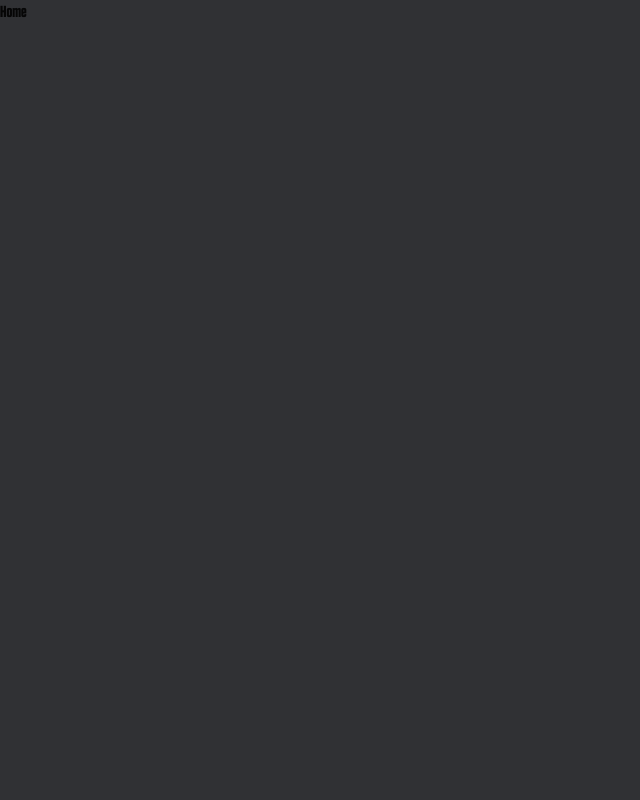
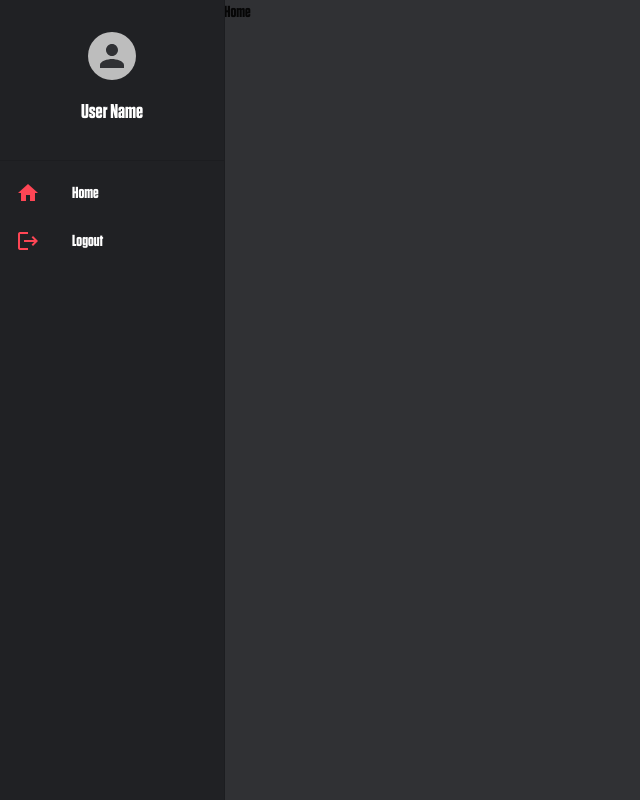
Before and after one commit to LucasGitDev/RadiantStore-Frontend, a React (Vite) app: page / in a window 1280 px wide. Shown: the whole page, without its empty margins (0-640 px from the left). Built offline with nearby package versions, Linux system fonts and the light colour scheme; a web font is replaced by a local one.

Commit message:
feat: :sparkles: adds custom drawer and routing improvements

```diff
--- /dev/null
+++ b/src/components/CustomDrawer/index.tsx
@@ -0,0 +1,96 @@
+import {
+  Avatar,
+  Divider,
+  Drawer,
+  Icon,
+  List,
+  ListItemButton,
+  ListItemIcon,
+  ListItemText,
+  Typography,
+  useMediaQuery,
+  useTheme,
+} from '@mui/material';
+import { Box } from '@mui/system';
+import { useDrawerContext } from '../../contexts/DrawerContext';
+import { useMatch, useNavigate, useResolvedPath } from 'react-router-dom';
+
+interface IListItemDrawerProps {
+  to: string;
+  icon: string;
+  text: string;
+  onClick: (() => void) | undefined;
+}
+
+const ListItemDrawer = ({ to, icon, text, onClick }: IListItemDrawerProps) => {
+  const navigate = useNavigate();
+
+  const resolvedPath = useResolvedPath(to);
+  const match = useMatch({ path: resolvedPath.pathname, end: false });
+
+  const handleClick = () => {
+    navigate(to);
+    onClick?.();
+  };
+
+  return (
+    <ListItemButton selected={!!match} onClick={handleClick}>
+      <ListItemIcon>
+        <Icon color="primary">{icon}</Icon>
+      </ListItemIcon>
+      <ListItemText>
+        <Typography variant="body1" color="#fff">
+          {text}
+        </Typography>
+      </ListItemText>
+    </ListItemButton>
+  );
+};
+export default function CustomDrawer({ children }: { children: React.ReactNode }) {
+  const theme = useTheme();
+  const smDown = useMediaQuery(theme.breakpoints.down('sm'));
+
+  const { isDrawerOpen, toggleDrawerOpen, drawerOptions } = useDrawerContext();
+  return (
+    <>
+      <Drawer open={isDrawerOpen} variant={smDown ? 'temporary' : 'permanent'} onClose={toggleDrawerOpen}>
+        <Box width={theme.spacing(28)} height="100%" display="flex" flexDirection="column">
+          <Box
+            width="100%"
+            height={theme.spacing(20)}
+            display="flex"
+            flexDirection="column"
+            alignItems="center"
+            justifyContent="center"
+            gap={2}
+          >
+            <Avatar sx={{ height: theme.spacing(6), width: theme.spacing(6) }} />
+            <Typography variant="h6" color="#fff" textAlign="center">
+              User Name
+            </Typography>
+          </Box>
+
+          <Divider />
+          <Box flex={1}>
+            <List component="nav">
+              {drawerOptions.map((item, i) => {
+                return (
+                  <ListItemDrawer
+                    key={i}
+                    to={item.path}
+                    icon={item.icon}
+                    text={item.label}
+                    onClick={toggleDrawerOpen}
+                  />
+                );
+              })}
+            </List>
+          </Box>
+        </Box>
+      </Drawer>
+      <Box height="100vh" marginLeft={smDown ? 0 : theme.spacing(28)}>
+        {children}
+      </Box>
+    </>
+  );
+}
--- /dev/null
+++ b/src/contexts/DrawerContext.tsx
@@ -0,0 +1,41 @@
+import { createContext, useCallback, useContext, useState } from 'react';
+
+interface IDrawerOption {
+  icon: string;
+  path: string;
+  label: string;
+}
+
+interface IDrawerContextData {
+  isDrawerOpen: boolean;
+  toggleDrawerOpen: () => void;
+  drawerOptions: IDrawerOption[];
+  setDrawerOptions: (newDrawerOptions: IDrawerOption[]) => void;
+}
+
+const DrawerContext = createContext({} as IDrawerContextData);
+
+export const useDrawerContext = () => {
+  return useContext(DrawerContext);
+};
+
+export const DrawerProvider = ({ children }: {children: any}) => {
+  const [drawerOptions, setDrawerOptions] = useState<IDrawerOption[]>([]);
+  const [isDrawerOpen, setIsDrawerOpen] = useState(false);
+
+  const toggleDrawerOpen = useCallback(() => {
+    setIsDrawerOpen((oldDrawerOpen) => !oldDrawerOpen);
+  }, []);
+
+  const handleSetDrawerOptions = useCallback((newDrawerOptions: IDrawerOption[]) => {
+    setDrawerOptions(newDrawerOptions);
+  }, []);
+
+  return (
+    <DrawerContext.Provider
+      value={{ isDrawerOpen, drawerOptions, toggleDrawerOpen, setDrawerOptions: handleSetDrawerOptions }}
+    >
+      {children}
+    </DrawerContext.Provider>
+  );
+};
--- a/src/main.tsx
+++ b/src/main.tsx
@@ -4,11 +4,14 @@ import App from './App'
 import './index.css'
 import './fonts/Tungsten-Bold.ttf'
 import { AppThemeProvider } from './themes/ThemeProvider';
+import { DrawerProvider } from './contexts/DrawerContext'
 
 ReactDOM.createRoot(document.getElementById('root') as HTMLElement).render(
   <React.StrictMode>
     <AppThemeProvider>
-      <App />
+      <DrawerProvider>
+        <App />
+      </DrawerProvider>
     </AppThemeProvider>
   </React.StrictMode>,
 );
--- /dev/null
+++ b/src/pages/Logout.tsx
@@ -0,0 +1,9 @@
+import { useEffect } from "react";
+import { Navigate } from "react-router-dom";
+
+export default function Logout() {
+    useEffect(() => {
+      sessionStorage.removeItem(import.meta.env.VITE_WEB_STORAGE_ID);
+    }, []);
+  return <Navigate to="/auth/login" />;
+}
--- a/src/routes/PrivateRoutes.tsx
+++ b/src/routes/PrivateRoutes.tsx
@@ -3,7 +3,7 @@ import { getAuthToken } from '../utils/auth';
 
 const PrivateRoutes = () => {
   let token = getAuthToken();
-  return token ? <Outlet /> : <Navigate to="/login" />;
+  return token ? <Outlet /> : <Navigate to="/auth/login" />;
 };
 
 export default PrivateRoutes;
--- a/src/routes/Routing.tsx
+++ b/src/routes/Routing.tsx
@@ -1,19 +1,45 @@
-import { BrowserRouter as Router, Routes, Route } from 'react-router-dom';
+import { useEffect } from 'react';
+import { BrowserRouter as Router, Routes, Route, Navigate } from 'react-router-dom';
+import CustomDrawer from '../components/CustomDrawer';
+import { useDrawerContext } from '../contexts/DrawerContext';
 import Auth from '../pages/Auth';
 import Cart from '../pages/Cart';
 import Home from '../pages/Home';
+import Logout from '../pages/Logout';
 import PrivateRoutes from './PrivateRoutes';
 
 function Routing() {
+
+  const { toggleDrawerOpen, setDrawerOptions } = useDrawerContext();
+
+  useEffect(() => {
+    setDrawerOptions([
+      {
+        icon: 'home',
+        path: '/home',
+        label: 'Home',
+      },
+      {
+        icon: 'logout',
+        path: '/logout',
+        label: 'Logout',
+      }
+    ]);
+  }, []);
   return (
     <Router>
       <Routes>
         <Route element={<PrivateRoutes />}>
-          <Route element={<Cart />} path="/cart" />
+          <Route element={<CustomDrawer children={<Cart/>} />} path="/cart" />
         </Route>
-        <Route element={<Auth />} path="/auth/register" />
-        <Route element={<Auth />} path="/auth/login" />
-        <Route element={<Home />} path="/" />
+        {['/', '/home'].map((path, i) => (
+          <Route key={i} element={<CustomDrawer children={<Home/>} />} path={path} />
+        ))}
+        {['/auth/register', '/auth/login'].map((path, i) => (
+          <Route key={i} element={<Auth />} path={path} />
+        ))}
+        <Route element={<Logout />} path="/logout" />
+        <Route element={<Navigate to="/home" />} path="*" />
       </Routes>
     </Router>
   );
```
